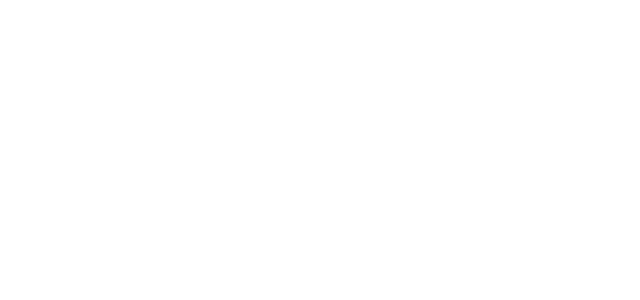
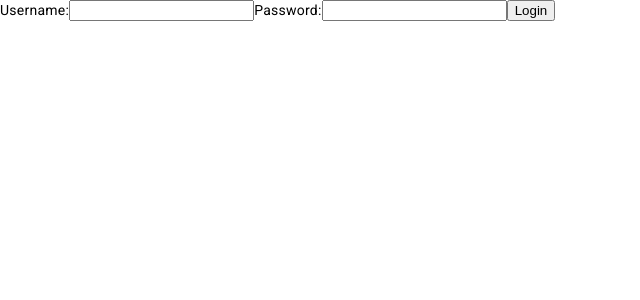
Before and after one commit to sforjab/prueba_frontend, an Angular app: page /login in a window 1280 px wide. Shown: the top 300 px of the page, without its empty margins (0-640 px from the left). Built offline with nearby package versions, Linux system fonts and the light colour scheme.

Commit message:
Se subsana modelo de LoginRequest y componente login

```diff
--- a/src/app/app.module.ts
+++ b/src/app/app.module.ts
@@ -13,8 +13,8 @@ import { AppComponent } from './app.component';
 import { SharedModule } from './shared/shared.module';
 import { AuthModule } from './auth/auth.module';
 /* import { HomeComponent } from './Components/home/home.component';
- */import { LoginComponent } from './auth/Components/login/login.component';
-import { RegistroComponent } from './auth/Components/registro/registro.component';
+import { LoginComponent } from './auth/Components/login/login.component';
+import { RegistroComponent } from './auth/Components/registro/registro.component'; */
 /* import { HeaderComponent } from './Components/header/header.component';
  */import { ClienteModule } from './cliente/cliente.module';
 
@@ -22,12 +22,11 @@ import { RegistroComponent } from './auth/Components/registro/registro.component
   declarations: [
     AppComponent,
 /*     HomeComponent,
- */    LoginComponent,
-    RegistroComponent,
+ */    /* LoginComponent,
+    RegistroComponent, */
 /*     HeaderComponent,
  */  ],
   imports: [
-    NgModule,
     BrowserModule,
     AppRoutingModule,
     SharedModule,
--- a/src/app/auth/Components/login/login.component.html
+++ b/src/app/auth/Components/login/login.component.html
@@ -1,10 +1,10 @@
 <div class="login-container">
     <form (ngSubmit)="onSubmit()">
-      <label for="email">Email:</label>
-      <input type="email" id="email" [(ngModel)]="email" name="email" required>
+        <label for="username">Username:</label>
+        <input type="text" id="username" [(ngModel)]="username" name="username" required>
 
-      <label for="password">Password:</label>
-      <input type="password" id="password" [(ngModel)]="password" name="password" required>
+        <label for="password">Password:</label>
+        <input type="password" id="password" [(ngModel)]="password" name="password" required>
 
       <button type="submit">Login</button>
     </form>
--- a/src/app/auth/Components/login/login.component.ts
+++ b/src/app/auth/Components/login/login.component.ts
@@ -9,14 +9,14 @@ import { LoginRequestDTO } from '../../Models/login-request.dto';
   styleUrls: ['./login.component.scss']
 })
 export class LoginComponent {
-  email: string = '';
+  username: string = '';
   password: string = '';
   mensajeError: string = '';
 
   constructor(private authService: AuthService, private router: Router) {}
 
   onSubmit() {
-    const datosLogin = new LoginRequestDTO(this.email, this.password);
+    const datosLogin = new LoginRequestDTO(this.username, this.password);
     this.authService.login(datosLogin).subscribe({
       next: (response) => {
         const rolUsuario = sessionStorage.getItem('rol');
--- a/src/app/auth/Models/login-request.dto.ts
+++ b/src/app/auth/Models/login-request.dto.ts
@@ -1,9 +1,9 @@
 export class LoginRequestDTO {
-    email: string;
+    username: string;
     password: string;
 
-    constructor(email: string, password: string) {
-        this.email = email;
+    constructor(username: string, password: string) {
+        this.username = username;
         this.password = password;
     }
 }
--- a/src/app/auth/Services/auth.service.ts
+++ b/src/app/auth/Services/auth.service.ts
@@ -9,7 +9,7 @@ import { environment } from 'src/environments/environment';
   providedIn: 'root'
 })
 export class AuthService {
-  private authUrl = `${environment.APIHost}/api/auth/login`;  // URL del backend para el login
+  private authUrl = `${environment.APIHost}api/auth/login`;  // URL del backend para el login
   usuarioActualLogin: BehaviorSubject<boolean> = new BehaviorSubject<boolean>(false);
   usuarioActualRol: BehaviorSubject<string> = new BehaviorSubject<string>('');
 
```
Also changed, not shown: src/app/core/Models/auth.dto.ts (added, +18 -0 lines), src/app/core/Services/auth-interceptor.service.ts (added), src/app/core/Services/auth.service.ts (added).
